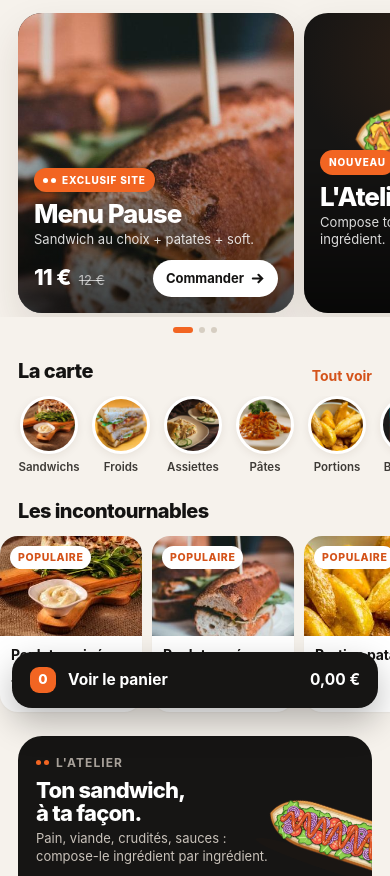
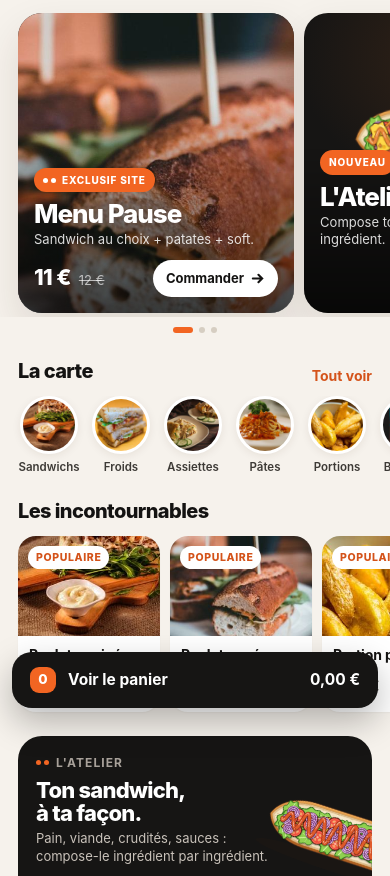
Before and after one commit to KohDrare/Menzili, a plain HTML site: page index.html in a window 390 px wide. Shown: the part 208-1084 px from the top of the page. Drawn offline with Linux system fonts and the light colour scheme; a script that the page names is missing.

Commit message:
Incontournables : la rangée garde sa marge gauche au défilement
Co-Authored-By: Claude Opus 5.5 <noreply@anthropic.com>
Claude-Session: https://claude.ai/code/session_01UboGdJxdMPKrDYxRb7mr2V

```diff
--- a/index.html
+++ b/index.html
@@ -82,7 +82,7 @@ img{display:block}
 .cat .c{width:70px;height:70px;border-radius:50%;overflow:hidden;background:#fff;box-shadow:0 2px 8px #3b241014;border:3px solid #fff}
 .cat .c img{width:100%;height:100%;object-fit:cover}
 
-.picks{display:flex;gap:12px;overflow-x:auto;padding:0 20px 4px;scroll-snap-type:x mandatory;scrollbar-width:none}
+.picks{display:flex;gap:12px;overflow-x:auto;padding:0 20px 4px;scroll-snap-type:x mandatory;scroll-padding-inline:20px;scrollbar-width:none}
 .picks::-webkit-scrollbar{display:none}
 .pick{flex:none;width:168px;background:var(--card);border-radius:22px;overflow:hidden;text-align:left;scroll-snap-align:start;box-shadow:0 1px 2px #0000000a}
 .pick .im{height:128px;position:relative}
@@ -284,7 +284,7 @@ img{display:block}
 .prog button{height:6px;border-radius:6px;background:#e7e0d6;flex:1;transition:.3s var(--ease)}
 .prog button.done{background:#f8b48e}
 .prog button.cur{background:var(--or)}
-.opts{display:flex;gap:12px;overflow-x:auto;padding:16px 20px 6px;scrollbar-width:none;scroll-snap-type:x proximity}
+.opts{display:flex;gap:12px;overflow-x:auto;padding:16px 20px 6px;scrollbar-width:none;scroll-snap-type:x proximity;scroll-padding-inline:20px}
 .opts::-webkit-scrollbar{display:none}
 .oc{flex:none;width:82px;display:flex;flex-direction:column;align-items:center;gap:7px;scroll-snap-align:start}
 .oc .bub{width:76px;height:76px;border-radius:50%;background:#f6f2ec;display:grid;place-items:center;position:relative;transition:transform .2s var(--ease),background .2s,box-shadow .2s}
@@ -508,7 +508,7 @@ img{display:block}
   .cats{gap:10px;padding:0 18px 2px}
   .cat{width:62px;font-size:11.5px}
   .cat .c{width:58px;height:58px}
-  .picks{padding:0 18px 4px;gap:10px}
+  .picks{padding:0 18px 4px;gap:10px;scroll-padding-inline:18px}
   .pick{width:142px;border-radius:18px}
   .pick .im{height:100px}
   .pick .tx{padding:9px 11px 11px}
```
